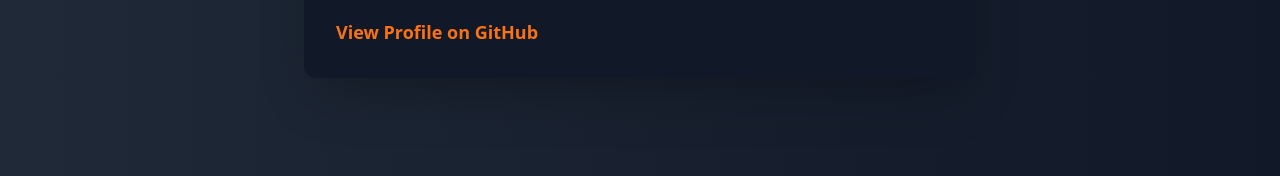
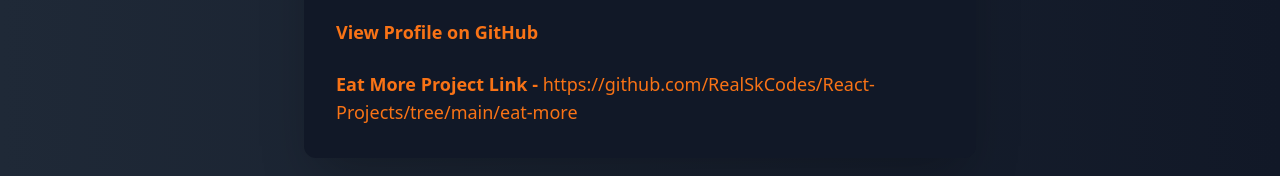
Before and after one commit to RealSkCodes/React-Projects, a React (Vite) app in the folder eat-more/: page /github in a window 1280 px wide. Shown: the part 316-492 px from the top of the page. Built offline with nearby package versions, Linux system fonts and the light colour scheme; no server answers.

Commit message:
add github repo link for this project into Github page

```diff
--- a/eat-more/src/components/Github.jsx
+++ b/eat-more/src/components/Github.jsx
@@ -50,6 +50,21 @@
           View Profile on GitHub
         </a>
       </div>
+
+      {/* Project Link */}
+      <div className="mt-6">
+        <div className="text-orange-500 font-semibold text-lg">
+          Eat More Project Link -{" "}
+          <a
+            href="https://github.com/RealSkCodes/React-Projects/tree/main/eat-more"
+            target="_blank"
+            rel="noopener noreferrer"
+            className=" hover:text-pink-500 transition-colors duration-200 ease-in-out font-normal"
+          >
+            https://github.com/RealSkCodes/React-Projects/tree/main/eat-more
+          </a>
+        </div>
+      </div>
     </div>
   )
 }
```
